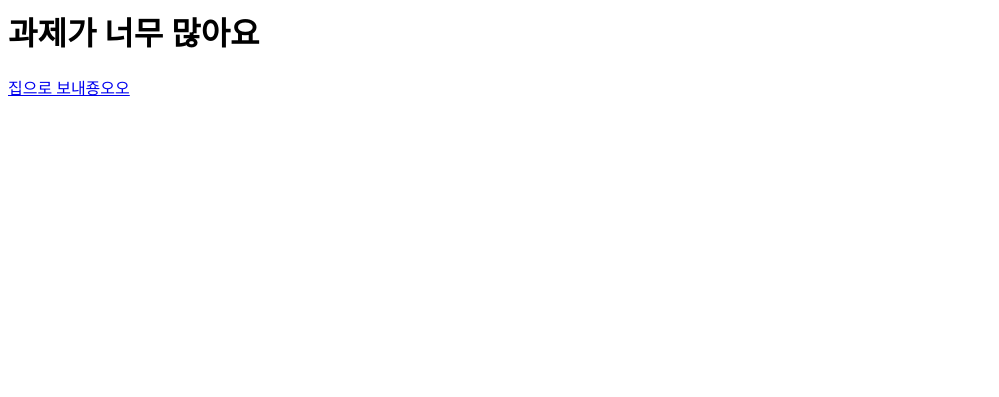
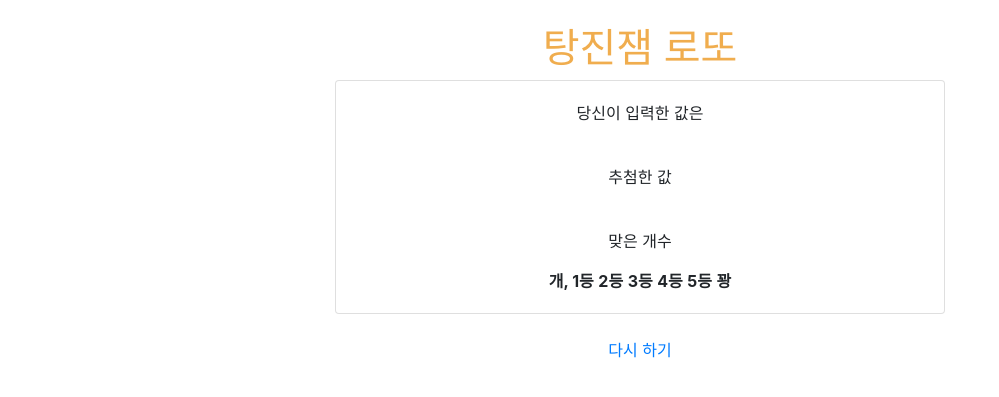
Before and after one commit to SeoYurim/lotto, a Django app: page /result/ in a window 1280 px wide. Shown: the top 397 px of the page, without its empty margins (0-999 px from the left). Run offline with Django 3.2, Linux system fonts and the light colour scheme; some libraries are stand-ins or nearby versions.

Commit message:
change home.html

```diff
--- a/lotto/templates/result.html
+++ b/lotto/templates/result.html
@@ -1,3 +1,59 @@
-<h1>과제가 너무 많아요</h1>
+<!DOCTYPE html>
+<html lang="en">
 
-<a href="{% url 'home' %}">집으로 보내죵오오</a>
+<head>
+  <meta charset="UTF-8">
+  <meta name="viewport" content="width=device-width, initial-scale=1.0">
+  <meta http-equiv="X-UA-Compatible" content="ie=edge">
+  <title>탕진잼 로또</title>
+  <!-- Bootstrap CDN -->
+  <link rel="stylesheet" href="https://stackpath.bootstrapcdn.com/bootstrap/4.3.1/css/bootstrap.min.css" integrity="sha384-ggOyR0iXCbMQv3Xipma34MD+dH/1fQ784/j6cY/iJTQUOhcWr7x9JvoRxT2MZw1T" crossorigin="anonymous">
+  <script src="https://code.jquery.com/jquery-3.3.1.slim.min.js" integrity="sha384-q8i/X+965DzO0rT7abK41JStQIAqVgRVzpbzo5smXKp4YfRvH+8abtTE1Pi6jizo" crossorigin="anonymous"></script>
+  <script src="https://cdnjs.cloudflare.com/ajax/libs/popper.js/1.14.7/umd/popper.min.js" integrity="sha384-UO2eT0CpHqdSJQ6hJty5KVphtPhzWj9WO1clHTMGa3JDZwrnQq4sF86dIHNDz0W1" crossorigin="anonymous"></script>
+  <script src="https://stackpath.bootstrapcdn.com/bootstrap/4.3.1/js/bootstrap.min.js" integrity="sha384-JjSmVgyd0p3pXB1rRibZUAYoIIy6OrQ6VrjIEaFf/nJGzIxFDsf4x0xIM+B07jRM" crossorigin="anonymous"></script>
+</head>
+
+<body>
+  <div class="container col-md-6 text-center">
+    <br>
+    <h1 style="color:#f0ad4e;">탕진잼 로또</h1>
+    <div class="card">
+      <div class="card-body">
+        <div>
+          <p>당신이 입력한 값은</p>
+          <!-- 작성할 부분 -->
+          <strong><!-- 작성할 부분 --></strong>
+          <!-- 작성할 부분 -->
+        </div>
+        <br>
+        <div>
+          <p>추첨한 값</p>
+          <!-- 작성할 부분 -->
+          <strong><!-- 작성할 부분 --></strong>
+          <!-- 작성할 부분 -->
+        </div>
+        <br>
+        <div>
+          <p>맞은 개수</p>
+          <strong><!-- 작성할 부분 -->개, </strong>
+          <!-- 작성할 부분 -->
+          <strong>1등</strong>
+          <!-- 작성할 부분 -->
+          <strong>2등</strong>
+          <!-- 작성할 부분 -->
+          <strong>3등</strong>
+          <!-- 작성할 부분 -->
+          <strong>4등</strong>
+          <!-- 작성할 부분 -->
+          <strong>5등</strong>
+          <!-- 작성할 부분 --> <strong>꽝</strong>
+          <!-- 작성할 부분 -->
+        </div>
+      </div>
+    </div>
+  </div>
+  <br>
+  <p class="text-center"><a href="{% url 'home' %}">다시 하기</a></p>
+</body>
+
+</html>
```
Also changed, not shown: lotto/templates/home.html (+70 -2 lines).
